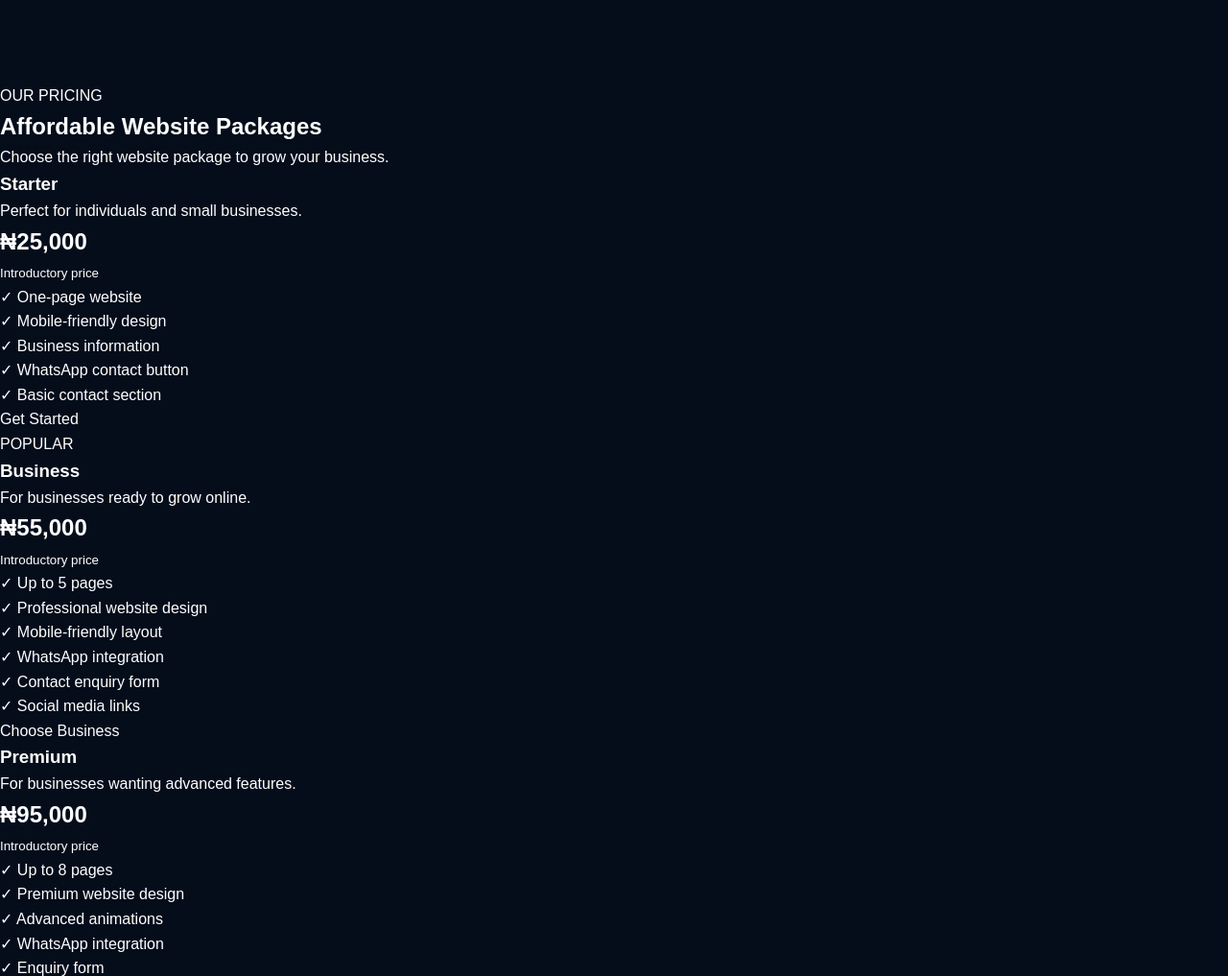
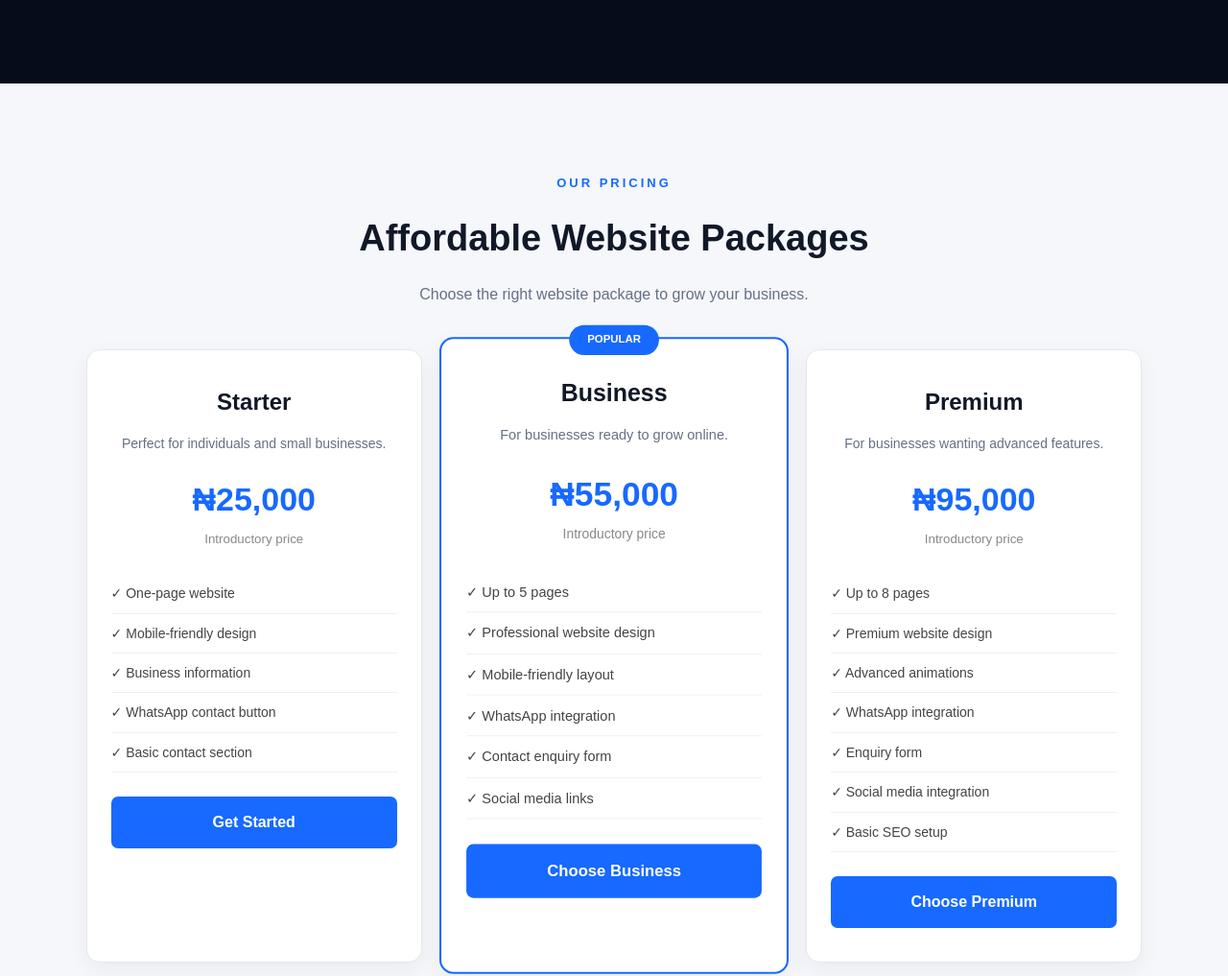
Before and after one commit to nurudeenkamaldeen405-boop/chase-digital-solutions, a plain HTML site: page index.html in a window 1280 px wide. Shown: the part 2020-3037 px from the top of the page at 96% size. Drawn offline with Linux system fonts and the light colour scheme.

Commit message:
style.css

```diff
--- a/style.css
+++ b/style.css
@@ -460,3 +460,140 @@ footer p {
     }
 
 }
+
+/* PRICING SECTION */
+
+.pricing-section {
+    padding: 90px 7%;
+    background: #f5f7fb;
+    text-align: center;
+}
+
+.pricing-heading span {
+    color: #1769ff;
+    font-weight: bold;
+    letter-spacing: 3px;
+    font-size: 13px;
+}
+
+.pricing-heading h2 {
+    font-size: 38px;
+    color: #111827;
+    margin: 15px 0;
+}
+
+.pricing-heading p {
+    color: #667085;
+    margin-bottom: 45px;
+}
+
+.pricing-container {
+    display: grid;
+    grid-template-columns: repeat(3, 1fr);
+    gap: 25px;
+    align-items: stretch;
+}
+
+.pricing-card {
+    background: white;
+    padding: 35px 25px;
+    border-radius: 14px;
+    border: 1px solid #e5e7eb;
+    box-shadow: 0 8px 25px rgba(0,0,0,0.05);
+    position: relative;
+    transition: 0.3s;
+}
+
+.pricing-card:hover {
+    transform: translateY(-8px);
+    box-shadow: 0 15px 35px rgba(0,0,0,0.10);
+}
+
+.pricing-card h3 {
+    font-size: 24px;
+    color: #111827;
+}
+
+.pricing-card > p {
+    color: #667085;
+    font-size: 14px;
+    margin: 12px 0 20px;
+}
+
+.pricing-card h2 {
+    color: #1769ff;
+    font-size: 34px;
+    margin: 15px 0 0;
+}
+
+.pricing-card small {
+    color: #888;
+}
+
+.pricing-card ul {
+    list-style: none;
+    text-align: left;
+    margin: 25px 0;
+}
+
+.pricing-card ul li {
+    padding: 9px 0;
+    color: #444;
+    font-size: 14px;
+    border-bottom: 1px solid #f0f0f0;
+}
+
+.pricing-card a {
+    display: block;
+    background: #1769ff;
+    color: white;
+    padding: 14px;
+    border-radius: 7px;
+    font-weight: bold;
+    transition: 0.3s;
+}
+
+.pricing-card a:hover {
+    background: #111827;
+}
+
+.pricing-card.featured {
+    border: 2px solid #1769ff;
+    transform: scale(1.04);
+}
+
+.popular {
+    position: absolute;
+    top: -14px;
+    left: 50%;
+    transform: translateX(-50%);
+    background: #1769ff;
+    color: white;
+    padding: 6px 18px;
+    border-radius: 20px;
+    font-size: 11px;
+    font-weight: bold;
+}
+
+.pricing-note {
+    margin-top: 35px;
+    color: #667085;
+    font-size: 13px;
+}
+
+/* PRICING MOBILE RESPONSIVENESS */
+
+@media (max-width: 800px) {
+    .pricing-container {
+        grid-template-columns: 1fr;
+        gap: 35px;
+    }
+
+    .pricing-card.featured {
+        transform: none;
+    }
+
+    .pricing-heading h2 {
+        font-size: 29px;
+    }
+    }
```
